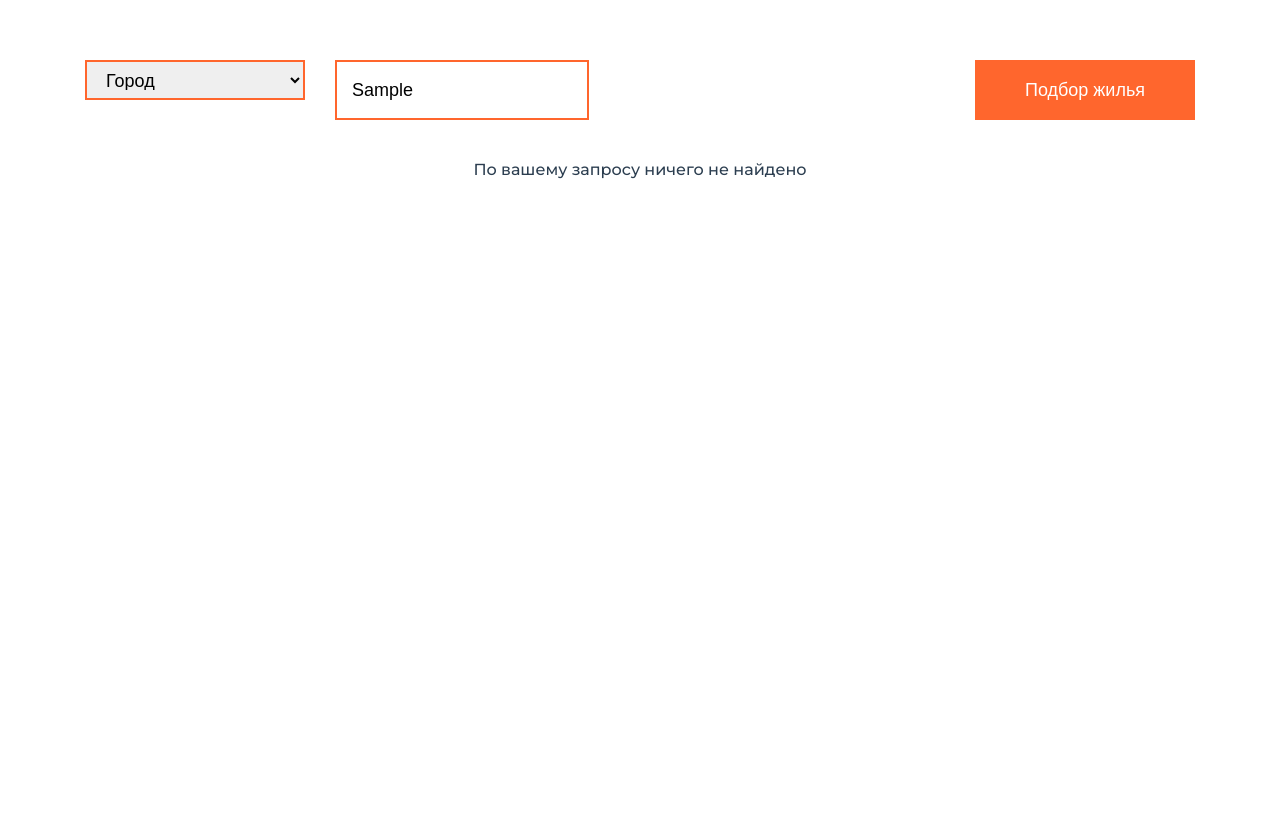
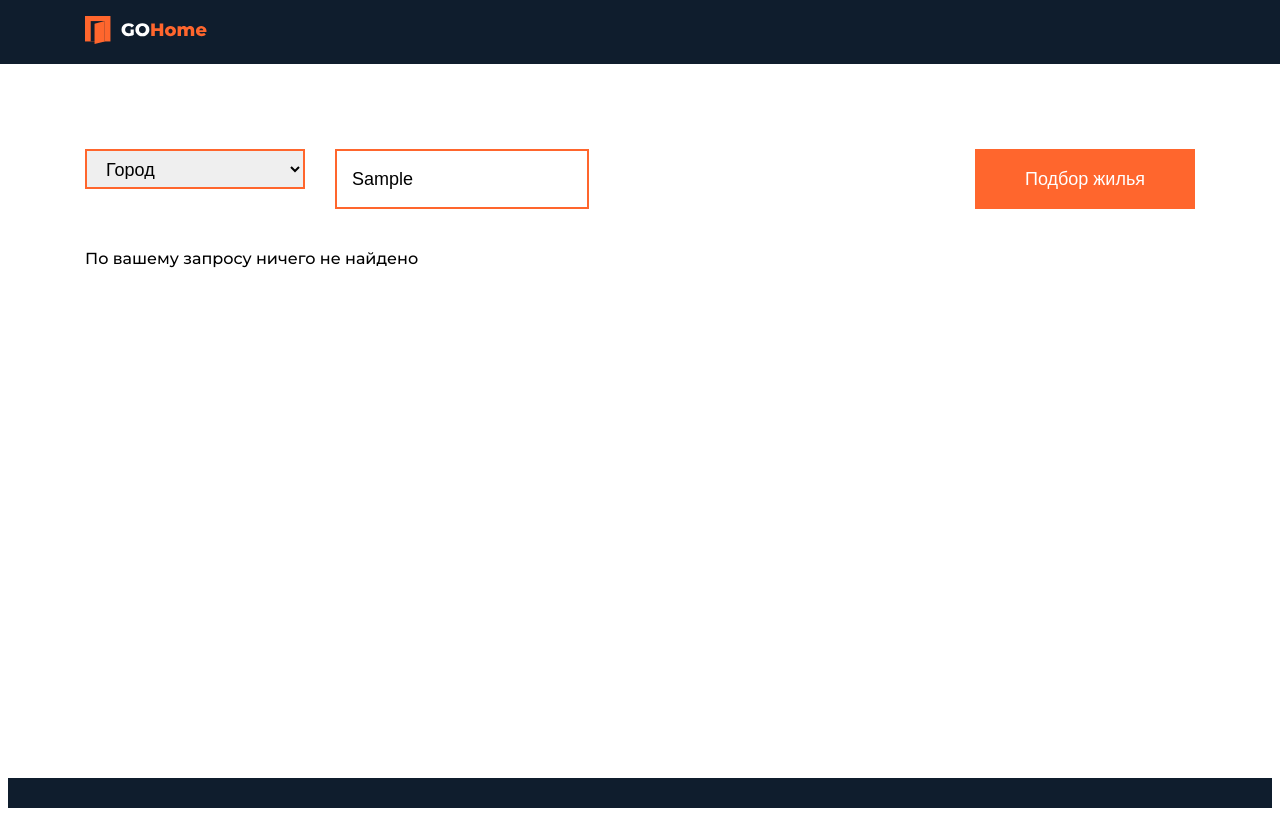
Before and after one commit to Kateryna286/vue-first-app, a Vue app: page / in a window 1280 px wide. Both pictures are taken after typing "Sample" into the empty fields and a click on the button "Подбор жилья". Built offline with nearby package versions, Linux system fonts and the light colour scheme; the HTML template or start-up script is replaced by a standard one.

Commit message:
Added components
Header, Footer and Logo

```diff
--- a/src/App.vue
+++ b/src/App.vue
@@ -1,10 +1,14 @@
 <template>
-  <div :id="$style.app">
+  <div id="app">
+    <div class="content">
+    <Header />
       <h1>{{ text }}</h1>
       <Container>
         <ApartmentFilterForm class="apartments-filter" @submit="setFilter" />
-    </Container>
-    <p v-if="!filteredApartments.length">По вашему запросу ничего не найдено</p>
+
+        <p v-if="!filteredApartments.length">
+          По вашему запросу ничего не найдено
+        </p>
         <ApartmentsList v-else :items="filteredApartments">
           <!-- <template v-slot:title>New title</template> -->
           <template v-slot:apartment="{ apartment }">
@@ -17,6 +21,10 @@
             />
           </template>
         </ApartmentsList>
+      </Container>
+    </div>
+
+    <Footer />
   </div>
 </template>
 
@@ -26,6 +34,8 @@ import ApartmentsItem from "./components/apartment/ApartmentsItem.vue";
 import apartments from "./components/apartment/apartments";
 import ApartmentFilterForm from "./components/apartment/ApartmentFilterForm.vue";
 import Container from "./components/shared/Container.vue";
+import Footer from "./components/Footer.vue";
+import Header from "./components/Header.vue";
 
 export default {
   name: "App",
@@ -34,6 +44,8 @@ export default {
     ApartmentsItem,
     ApartmentFilterForm,
     Container,
+    Footer,
+    Header,
   },
   data() {
     return {
@@ -46,7 +58,7 @@ export default {
   },
   computed: {
     filteredApartments() {
-      return this.filterByCityName(this.filterByPrice(this.apartments))
+      return this.filterByCityName(this.filterByPrice(this.apartments));
     },
   },
   methods: {
@@ -72,13 +84,18 @@ export default {
 };
 </script>
 
-<style module>
+<style lang="scss" scoped>
 #app {
+  display: flex;
+  flex-direction: column;
+  min-height: 100vh;
   font-family: Montserrat, Helvetica, Arial, sans-serif;
   -webkit-font-smoothing: antialiased;
   -moz-osx-font-smoothing: grayscale;
-  text-align: center;
-  color: #2c3e50;
-  margin-top: 60px;
+}
+
+.content {
+  flex-grow: 1;
+  padding-top: 120px;
 }
 </style>
--- /dev/null
+++ b/src/components/Footer.vue
@@ -0,0 +1,18 @@
+<template>
+    <footer class="footer"></footer>
+</template>
+
+<script>
+    export default {
+        name: 'Footer',
+    }
+</script>
+
+<style lang="scss" scoped>
+@import '../assets/scss/variables.scss';
+
+.footer {
+  background: $secondary-color;
+  height: 30px;
+}
+</style>
--- /dev/null
+++ b/src/components/Header.vue
@@ -0,0 +1,34 @@
+<template>
+  <header class="header">
+    <Container>
+      <Logo />
+    </Container>
+  </header>
+</template>
+
+<script>
+import Container from "./shared/Container.vue";
+import Logo from "./Logo.vue";
+
+export default {
+  name: "Header",
+  components: {
+    Container,
+    Logo,
+  },
+};
+</script>
+
+<style lang="scss" scoped>
+@import "../assets/scss/variables.scss";
+
+.header {
+  position: absolute;
+  top: 0;
+  left: 0;
+  width: 100%;
+  padding: 16px 0;
+  background: $secondary-color;
+
+}
+</style>
--- /dev/null
+++ b/src/components/Logo.vue
@@ -0,0 +1,13 @@
+<template>
+    <img src="../assets/svg/logo.svg"/>
+</template>
+
+<script>
+    export default {
+        name: "Logo",
+    }
+</script>
+
+<style lang="scss" scoped>
+
+</style>
```
Also changed, not shown: src/assets/svg/logo.svg (added). Lines whose indentation alone changed are shown as unchanged.
